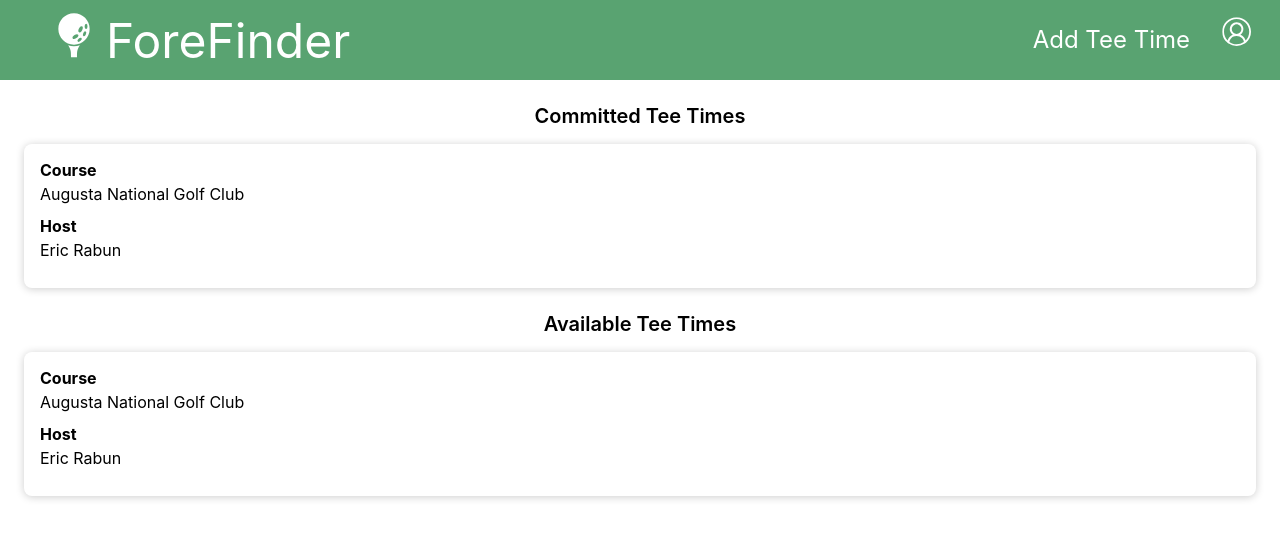
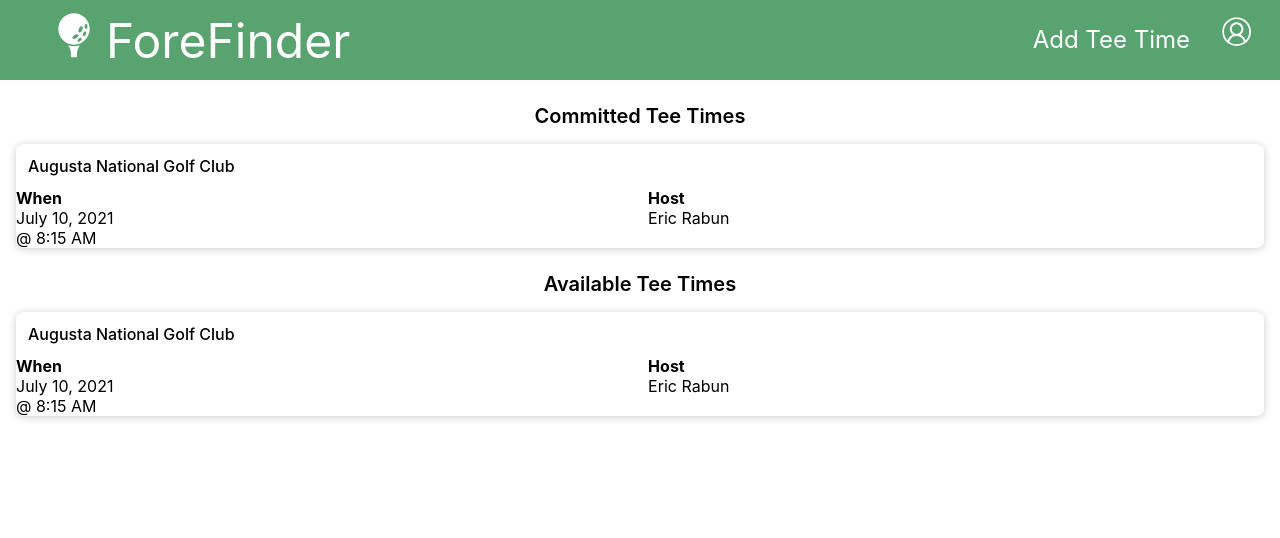
Before and after one commit to foreFinder/fore-finder-fe, a React (Create React App) app: page / in a window 1280 px wide. Shown: the top 538 px of the page. Built offline with nearby package versions, Linux system fonts and the light colour scheme.

Commit message:
Set up initial structure of tee time grid

```diff
--- a/src/components/Dashboard/Dashboard.css
+++ b/src/components/Dashboard/Dashboard.css
@@ -1,5 +1,5 @@
 .dashboard {
-  padding: 24px;
+  padding: 24px 16px;
 }
 
 .dashboard > h2 {
--- a/src/components/TeeTime/TeeTime.css
+++ b/src/components/TeeTime/TeeTime.css
@@ -2,19 +2,34 @@
   width: 100%;
   display: flex;
   flex-direction: column;
-  padding: 16px;
-  /* border-top: solid 1px rgba(0, 0, 0, .25); */
   border-radius: 8px;
   box-shadow: 0 1px 8px rgba(0, 0, 0, .2);
 }
 
-.tee-time > div {
-  margin-bottom: 12px;
+.tee-time h3 {
+  font-size: 1em;
 }
 
-.tee-time h3 {
-  font-size: 1em;
-  margin-bottom: 4px;
+.tt-details {
+  display: grid;
+  grid-template-columns: 2;
+  grid-template-rows: 2;
+  row-gap: 12px;
+}
+
+.course-name {
+  padding: 12px;
+  font-weight: 500;
+}
+
+.date-and-time {
+  grid-column: 1;
+  grid-row: 1;
+}
+
+.host-name {
+  grid-column: 2;
+  grid-row: 1;
 }
 
 .invitation-actions {
--- a/src/components/TeeTime/TeeTime.js
+++ b/src/components/TeeTime/TeeTime.js
@@ -3,13 +3,17 @@ import './TeeTime.css'
 const TeeTime = () => {
   return (
     <div className='tee-time'>
-      <div className='course-name'>
-        <h3>Course</h3>
-        <p>Augusta National Golf Club</p>
-      </div>
-      <div className='host-name'>
-        <h3>Host</h3>
-        <p>Eric Rabun</p>
+      <h3 className='course-name'>Augusta National Golf Club</h3>
+      <div className='tt-details'>
+        <div className='host-name'>
+          <h3>Host</h3>
+          <p>Eric Rabun</p>
+        </div>
+        <div className='date-and-time'>
+          <h3>When</h3>
+          <p>July 10, 2021</p>
+          <p>@ 8:15 AM</p>
+        </div>
       </div>
     </div>
   )
```
